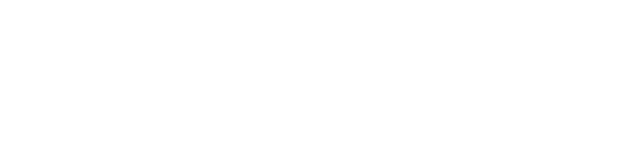
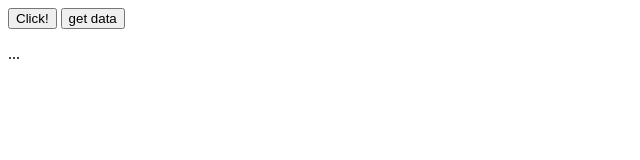
Before and after one commit to PouriaDamavandi/Assignments, a plain HTML site: page JavaScript/index.html in a window 1280 px wide. Shown: the whole page, without its empty margins (0-640 px from the left). Drawn offline with Linux system fonts and the light colour scheme.

Commit message:
javaScript file updates

```diff
--- a/JavaScript/index.html
+++ b/JavaScript/index.html
@@ -7,41 +7,63 @@
     <title>javaScript</title>
   </head>
   <body>
+    <button type="button" onclick="calcArea()">Click!</button>
+    <button type="button" onclick="getData()">get data</button>
+    <p id="demo"></p>
+    ...
     <script>
-      var age = 32;
-      var fName = "Pouria'Elia'";
-      var lName = "Damavandi";
-      console.log(fName);
-      //  alert for finding the value in the codes
-      //  alert is not usefull for making a website or basically a project
-      var isSingle = false; // bolean
-      var address;
-      console.log(address); // undefined
-      var address = "Iran - Tehran";
-      console.log(address); // defined
-      //
-      var p = 3.14;
-      var r = 23;
+      // var age = 32;
+      // var fName = "Pouria'Elia'";
+      // var lName = "Damavandi";
+      // console.log(fName);
+      // //  alert for finding the value in the codes
+      // //  alert is not usefull for making a website or basically a project
+      // var isSingle = false; // bolean
+      // var address;
+      // console.log(address); // undefined
+      // var address = "Iran - Tehran";
+      // console.log(address); // defined
+      // //
+      // var p = 3.14;
+      // var r = 23;
 
-      var area;
-      var s;
+      // var area;
+      // var s;
 
-      var area = p * 2 * r;
-      var s = r * r * p;
-      console.log(area);
-      console.log(s);
-      console.log("area=" + area);
-      console.log("s=" + s);
+      // var area = p * 2 * r;
+      // var s = r * r * p;
+      // console.log(area);
+      // console.log(s);
+      // console.log("area=" + area);
+      // console.log("s=" + s);
 
-      var age = 32;
-      var birthday = 1989;
+      // var age = 32;
+      // var birthday = 1989;
 
-      console.log(age + birthday);
+      // console.log(age + birthday);
 
-      console.log("6+2=", 6 + 2);
-      console.log("6-2=", 6 - 2);
-      console.log("6/2=", 6 / 2);
-      console.log("6*2=", 6 * 2);
+      // console.log("6+2=", 6 + 2);
+      // console.log("6-2=", 6 - 2);
+      // console.log("6/2=", 6 / 2);
+      // console.log("6*2=", 6 * 2);
+      // var p = 3.14;
+      // var r = 23;
+
+      // var area;
+      // var s;
+
+      // var area = p * 2 * r;
+      // var area = r * r * p;
+
+      function calcArea() {
+        var p = 3.14;
+        var r = 23;
+        var area = r * r * p;
+        document.getElementById("demo").innerHTML = area;
+      }
+      function getData() {
+        alert(document.getElementById("demo").innerHTML);
+      }
     </script>
   </body>
 </html>
```
